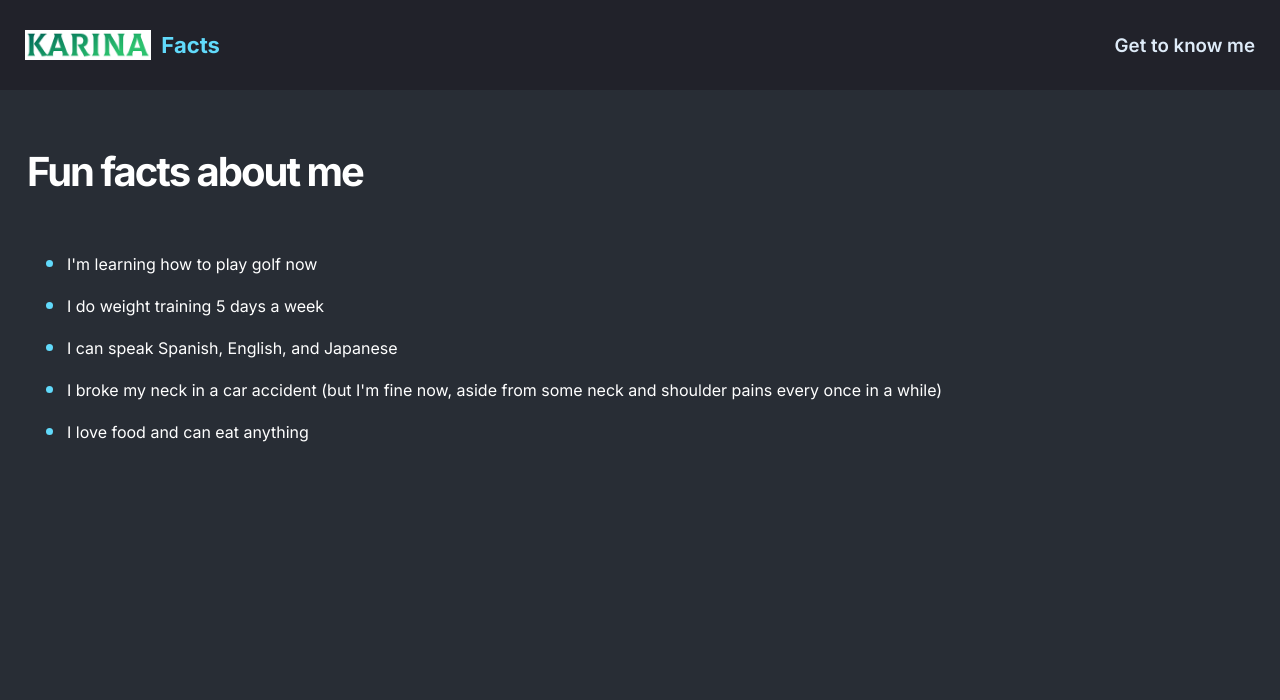
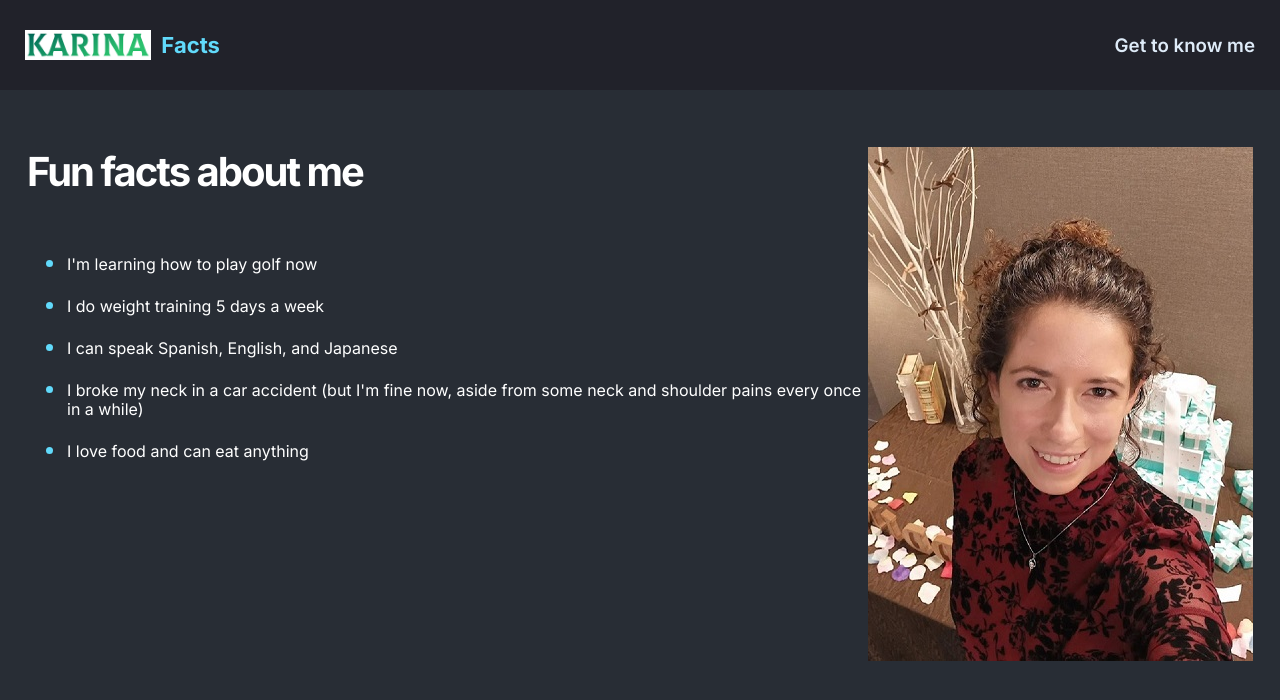
Before and after one commit to karina-42/AboutMeReactProject, a React (Vite) app: page / in a window 1280 px wide. Shown: the top 700 px of the page. Built offline with nearby package versions, Linux system fonts and the light colour scheme.

Commit message:
Add image of myself to Main

```diff
--- a/components/Main.jsx
+++ b/components/Main.jsx
@@ -3,6 +3,7 @@ import React from "react"
 export default function Main() {
     return (
       <main className="main">
+        <section className="main-info">
           <h1 className="main-title">Fun facts about me</h1>
             <ul className="main-list">
                 <li className="main-list-item">I'm learning how to play golf now</li>
@@ -11,6 +12,8 @@ export default function Main() {
                 <li className="main-list-item">I broke my neck in a car accident (but I'm fine now, aside from some neck and shoulder pains every once in a while)</li>
                 <li className="main-list-item">I love food and can eat anything</li>
             </ul>
+        </section>
+        <img src='../images/picc.jpg' className='about-me-img'></img>
       </main>
     )
 }
--- a/components/Navbar.jsx
+++ b/components/Navbar.jsx
@@ -3,7 +3,7 @@ import React from "react"
 export default function Navbar() {
     return (
         <nav className="navbar">
-            <img src="../images/logo.png" className="img"/>
+            <img src="../images/logo.png" className="logo-img"/>
             <h2 className="nav-logo-text">Facts</h2>
             <h3 className="nav-title">Get to know me</h3>
         </nav>
--- a/style.css
+++ b/style.css
@@ -6,7 +6,6 @@ body {
   margin: 0;
   font-family: Inter, sans-serif;
   background: #282D35;
-
 }
 
 .navbar {
@@ -29,7 +28,7 @@ body {
   font-weight: 600;
 }
 
-.img {
+.logo-img {
   height: 30px;
   margin-right: 10px;
 }
@@ -37,6 +36,8 @@ body {
 .main {
   padding: 57px 27px;
   color: #FFFFFF;
+  display: flex;
+  justify-content: space-around;
 }
 
 .main-title {
```
Also changed, not shown: images/picc.jpg. Lines whose indentation alone changed are shown as unchanged.
